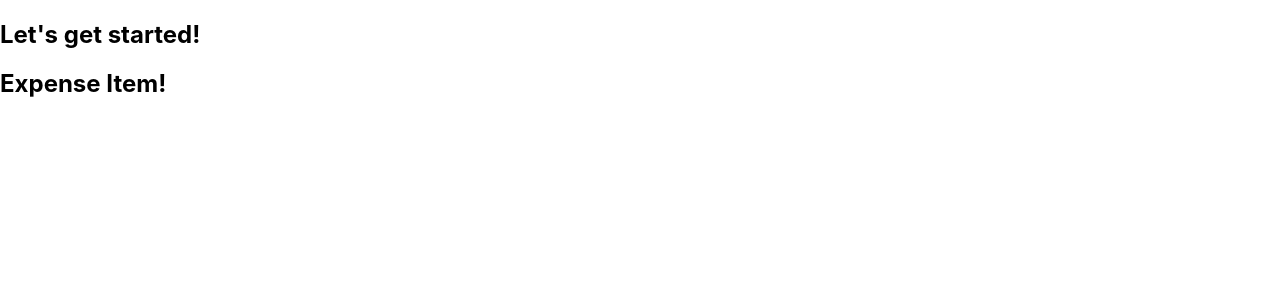
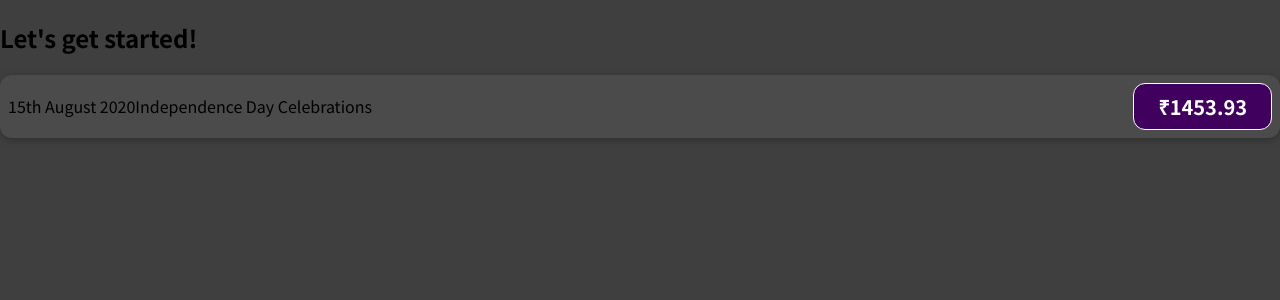
Before and after one commit to RRSR/react-complete-guide, a React (Create React App) app: page / in a window 1280 px wide. Shown: the top 300 px of the page. Built offline with nearby package versions, Linux system fonts and the light colour scheme.

Commit message:
Added css file to the Expense Item component and also updated the index.css

```diff
--- /dev/null
+++ b/src/components/ExpenseItem.css
@@ -0,0 +1,55 @@
+.expense-item {
+    display: flex;
+    justify-content: space-between;
+    align-items: center;
+    box-shadow: 0 2px 8px rgba(0, 0, 0, 0.25);
+    padding: 0.5rem;
+    margin: 1rem 0;
+    border-radius: 12px;
+    background-color: #4b4b4b;
+}
+
+.expense-item__description {
+    display: flex;
+    flex-direction: column;
+    gap: 1rem;
+    align-items: flex-end;
+    flex-flow: column-reverse;
+    justify-content: flex-start;
+    flex: 1;
+}
+
+.expense-item h2 {
+    font-size: 1rem;
+    flex: 1;
+    margin: 0 1rem;
+    color: white;
+}
+
+.expense-item__price {
+    font-size: 1rem;
+    font-weight: bold;
+    color: white;
+    background-color: #40005d;
+    border: 1px solid white;
+    padding: 0.5rem;
+    border-radius: 12px;
+}
+
+@media (min-width: 580px) {
+    .expense-item__description {
+        flex-direction: row;
+        align-items: center;
+        justify-content: flex-start;
+        flex: 1;
+    }
+
+    .expense-item__description h2 {
+        font-size: 1.25rem;
+    }
+
+    .expense-item__price {
+        font-size: 1.25rem;
+        padding: 0.5rem 1.5rem;
+    }
+}
--- a/src/components/ExpenseItem.jsx
+++ b/src/components/ExpenseItem.jsx
@@ -1,5 +1,12 @@
-function ExpenseItem(){
-    return <h2>Expense Item!</h2>
+import './ExpenseItem.css'
+
+function ExpenseItem() {
+    return (
+        <div className="expense-item">
+            <div> 15th August 2020</div>
+            <div className="expense-item__description">Independence Day Celebrations</div>
+            <div className="expense-item__price">₹1453.93</div>
+        </div>);
 }
 
 export default ExpenseItem;
--- a/src/index.css
+++ b/src/index.css
@@ -1,13 +1,14 @@
-body {
-  margin: 0;
-  font-family: -apple-system, BlinkMacSystemFont, 'Segoe UI', 'Roboto', 'Oxygen',
-    'Ubuntu', 'Cantarell', 'Fira Sans', 'Droid Sans', 'Helvetica Neue',
-    sans-serif;
-  -webkit-font-smoothing: antialiased;
-  -moz-osx-font-smoothing: grayscale;
+@import url('https://fonts.googleapis.com/css2?family=Noto+Sans+JP:wght@400;700&display=swap');
+
+* {
+    box-sizing: border-box;
 }
 
-code {
-  font-family: source-code-pro, Menlo, Monaco, Consolas, 'Courier New',
-    monospace;
+html {
+    font-family: 'Noto Sans JP', sans-serif;
 }
+
+body {
+    margin: 0;
+    background-color: #3f3f3f;
+}
```
